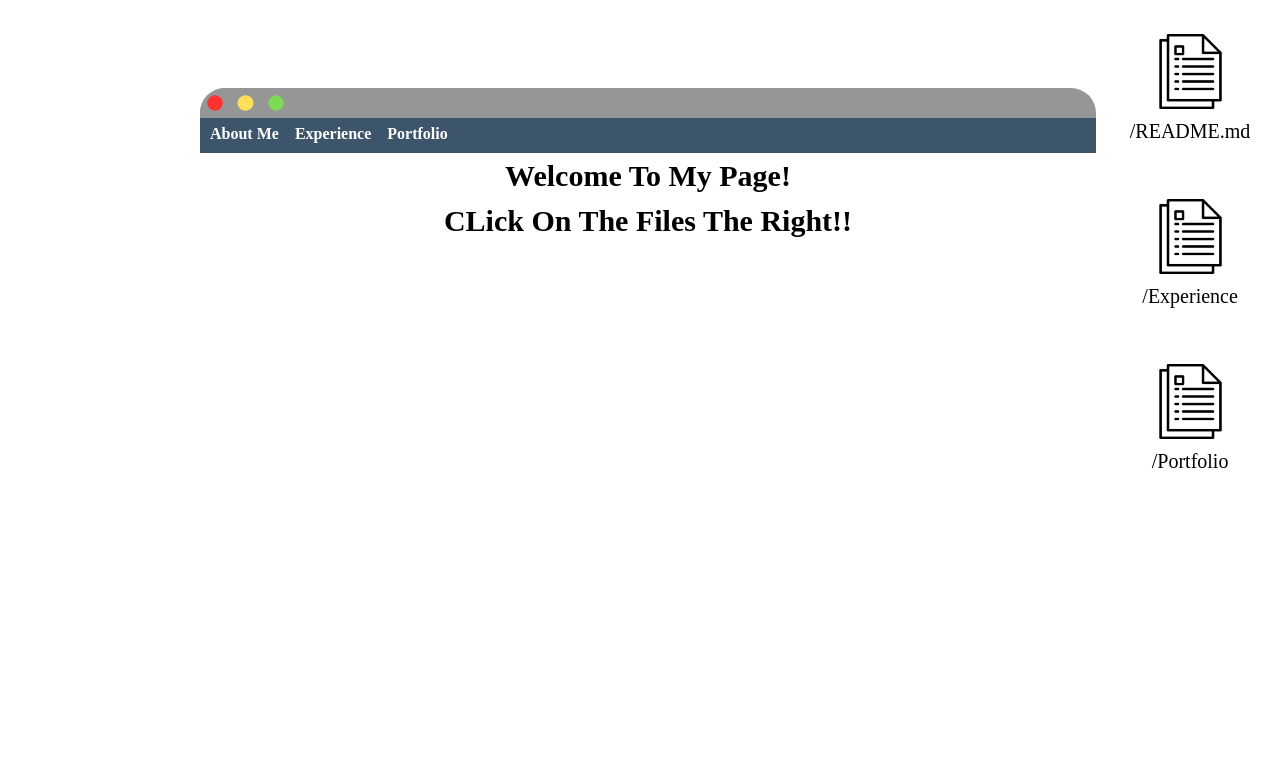
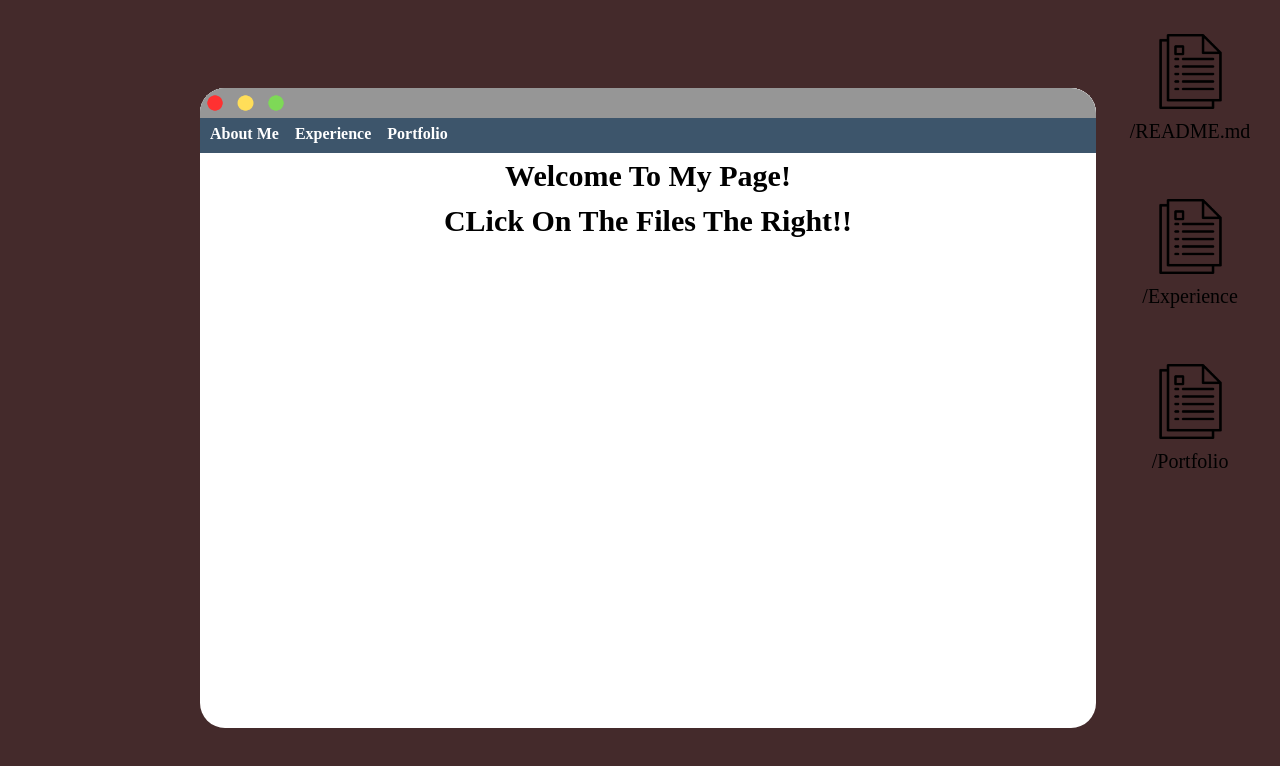
Before and after one commit to EmmanuelMultiverse/personal-portfolio, a plain HTML site: page index.html in a window 1280 px wide. Drawn offline with Linux system fonts and the light colour scheme.

Commit message:
Background Image Fix

```diff
--- a/style.css
+++ b/style.css
@@ -5,7 +5,7 @@
 body {
     height: 100vh;
     /* background-color: black; */
-    background-image: url("/wallpaper-personal-website.jpg");
+    background-image: url("assets/images/wallpaper-personal-website.jpg");
     background-attachment:fixed;
     background-repeat: no-repeat;
     background-size: cover;
```
